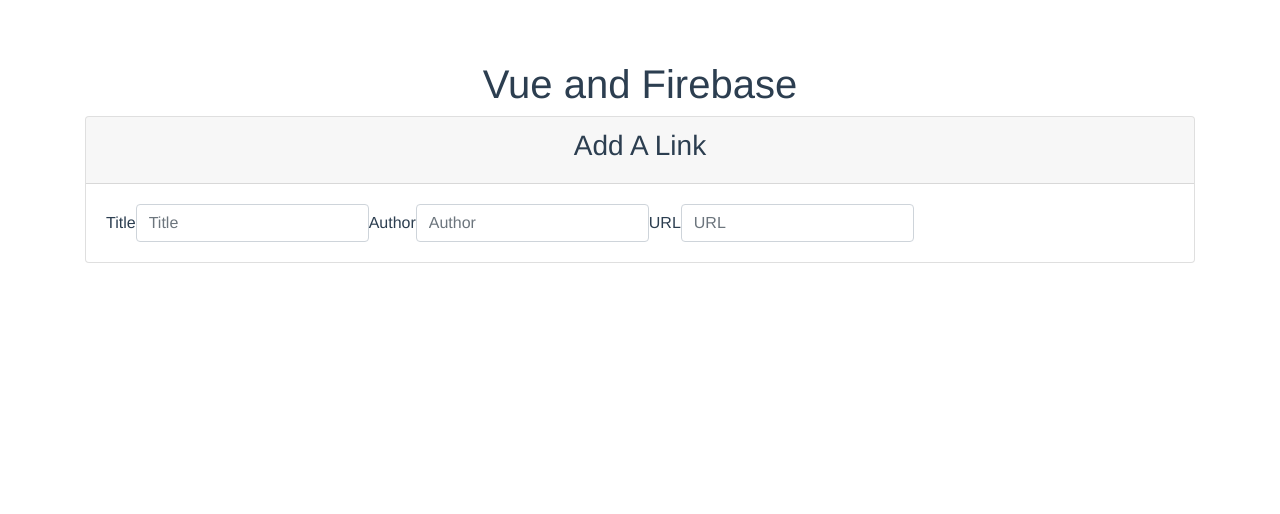
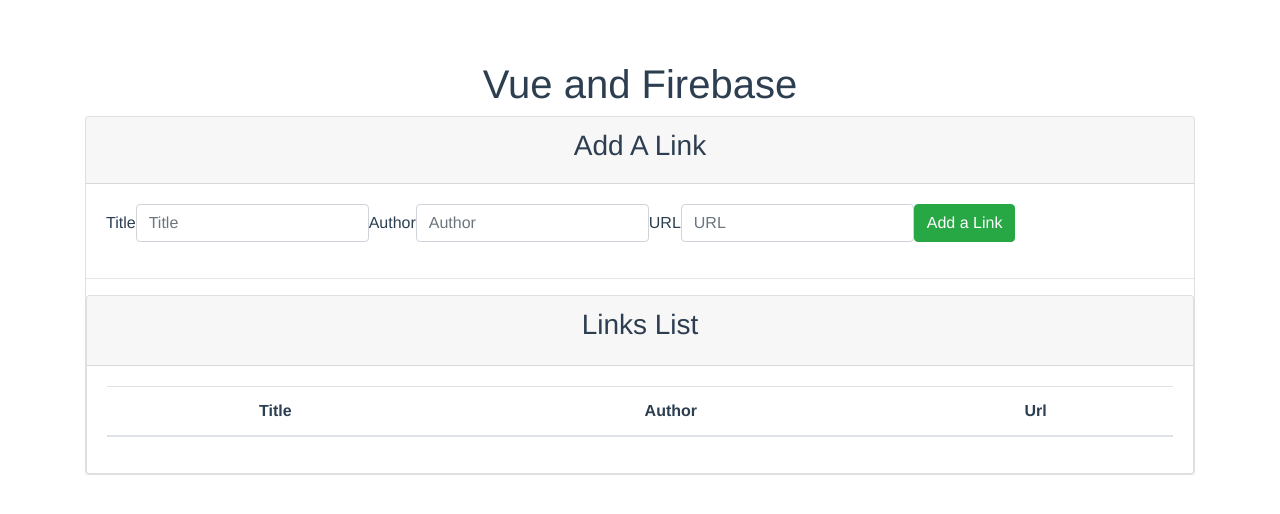
Before and after one commit to Alexis5492/vueLinksApp, a Vue app: page / in a window 1280 px wide. Shown: the top 514 px of the page. Built offline with nearby package versions, Linux system fonts and the light colour scheme.

Commit message:
Falta integrar firebase con nueva metodologia, buscando info

```diff
--- a/public/index.html
+++ b/public/index.html
@@ -6,6 +6,7 @@
     <meta name="viewport" content="width=device-width,initial-scale=1.0">
     <link rel="icon" href="<%= BASE_URL %>favicon.ico">
     <title><%= htmlWebpackPlugin.options.title %></title>
+    <link rel="stylesheet" href="https://cdn.jsdelivr.net/npm/@fortawesome/fontawesome-free@5.15.3/css/fontawesome.min.css" integrity="sha384-wESLQ85D6gbsF459vf1CiZ2+rr+CsxRY0RpiF1tLlQpDnAgg6rwdsUF1+Ics2bni" crossorigin="anonymous">
     <link rel="stylesheet" href="https://maxcdn.bootstrapcdn.com/bootstrap/4.0.0/css/bootstrap.min.css" integrity="sha384-Gn5384xqQ1aoWXA+058RXPxPg6fy4IWvTNh0E263XmFcJlSAwiGgFAW/dAiS6JXm" crossorigin="anonymous">
   </head>
   <body>
--- a/src/App.vue
+++ b/src/App.vue
@@ -9,8 +9,9 @@
       <div class="card-body">
         <form v-on:submit.prevent="addLink" class="form-inline">
           <div class="form-group">
-            <label for="">Title</label>
+            <label for="title">Title</label>
             <input
+              id="title"
               class="form-control"
               v-model="newLink.title"
               placeholder="Title"
@@ -18,8 +19,9 @@
             />
           </div>
           <div class="form-group">
-            <label for="">Author</label>
+            <label for="author">Author</label>
             <input
+              id="author"
               class="form-control"
               v-model="newLink.author"
               placeholder="Author"
@@ -27,16 +29,54 @@
             />
           </div>
           <div class="form-group">
-            <label for="">URL</label>
+            <label for="url">URL</label>
             <input
+              id="url"
               class="form-control"
               v-model="newLink.url"
               placeholder="URL"
               type="text"
             />
           </div>
+
+          <input type="submit" class="btn btn-success" value="Add a Link" />
         </form>
       </div>
+
+      <hr />
+
+      <div class="card">
+        <div class="card-header">
+          <h3 class="card-title">Links List</h3>
+        </div>
+        <div class="card-body">
+          <table class="table table-striped">
+            <thead>
+              <tr>
+                <th>Title</th>
+                <th>Author</th>
+                <th>Url</th>
+              </tr>
+            </thead>
+            <tbody>
+              <!-- <tr v-for="link in links" v-bind:key="link.id">
+                <td>
+                  <a target="_blank" v-bind:href="link.url">{{ link.title }}</a>
+                </td>
+                <td>
+                  {{ link.author }}
+                </td>
+                <td>
+                  <button>Delete</button>
+                </td>
+              </tr> -->
+            </tbody>
+
+          </table>
+
+        </div>
+      </div>
+
     </div>
   </div>
 </template>
@@ -47,6 +87,8 @@
 let config = {
   apiKey: "AIzaSyDlQm5loGU8tyoNHfrFpiisEIEsL1-wkVU",
   authDomain: "vuelinkappfire.firebaseapp.com",
+  databaseURL:
+    "https://vuelinkappfire-default-rtdb.europe-west1.firebasedatabase.app",
   projectId: "vuelinkappfire",
   storageBucket: "vuelinkappfire.appspot.com",
   messagingSenderId: "198201933434",
@@ -75,7 +117,8 @@
   },
   methods: {
     addLink() {
-      console.log("addLink");
+      //console.log("addLink");
+      linksRef.push(this.newLink);
     },
   },
 };
--- a/src/main.js
+++ b/src/main.js
@@ -1,9 +1,7 @@
 import Vue from 'vue'
 import App from './App.vue'
 
-// import VueFire from "vuefire";
-// Vue.use(VueFire);
-
+//Agregar vuefire decrepated requiere 2020
 
 Vue.config.productionTip = false
 
```
